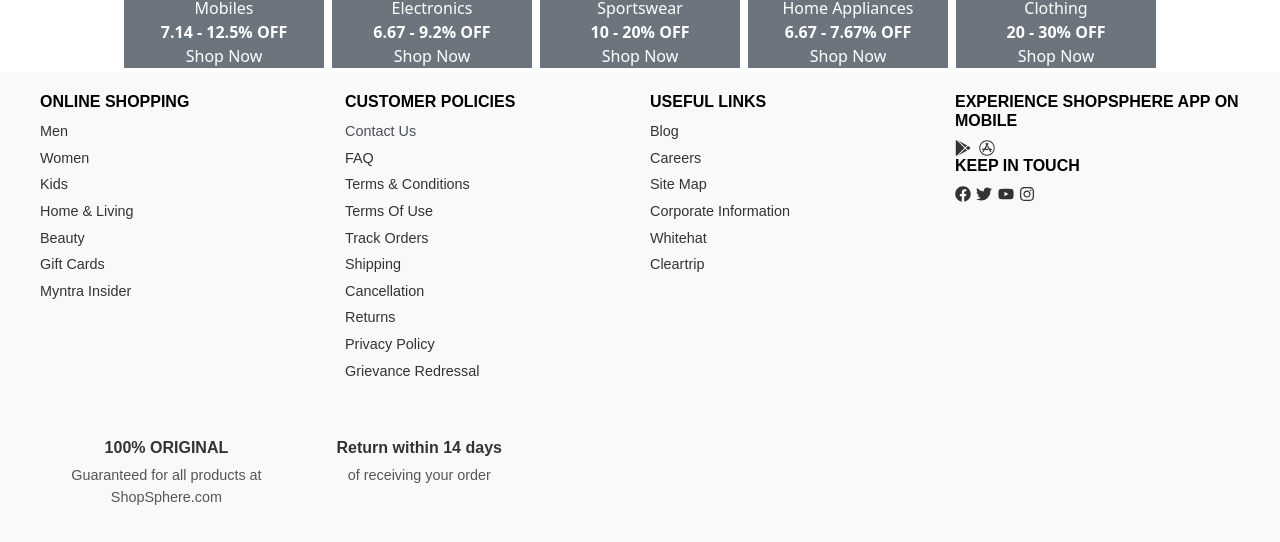
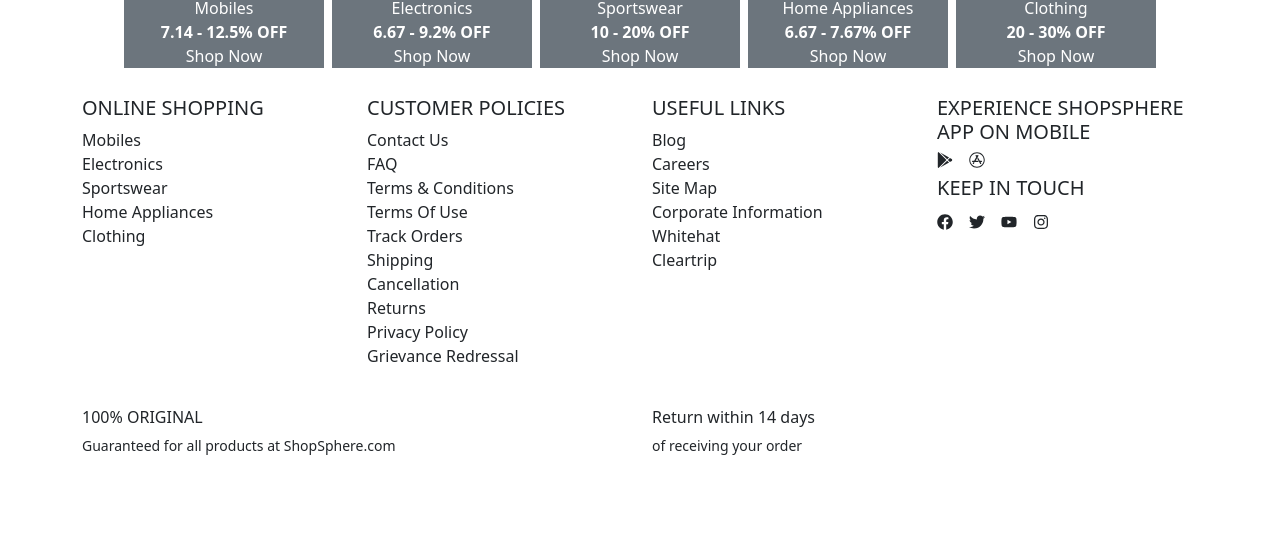
Before and after one commit to mittalkeshav999/Shopsphere, a React (Create React App) app: page / in a window 1280 px wide. Shown: the part 2256-2798 px from the top of the page. After the commit the page ends 2752 px from the top, so only its background shows below. Built offline with nearby package versions, Linux system fonts and the light colour scheme.

Commit message:
Footer Updated

```diff
--- a/src/Compoents/Layout/Footer.css
+++ /dev/null
@@ -1,89 +0,0 @@
-.footer {
-    background-color: #f9f9f9;
-    padding: 20px 40px;
-    font-family: Arial, sans-serif;
-    color: #333;
-  }
-
-  .footer__container {
-    display: flex;
-    flex-wrap: wrap;
-    justify-content: space-between;
-    gap: 20px;
-  }
-
-  .footer__section {
-    flex: 1 1 200px;
-    min-width: 200px;
-  }
-
-  .footer__section h4 {
-    font-size: 1rem;
-    margin-bottom: 10px;
-    font-weight: bold;
-    color: #000;
-  }
-
-  .footer__section ul {
-    list-style: none;
-    padding: 0;
-  }
-
-  .footer__section ul li {
-    margin-bottom: 5px;
-    font-size: 0.9rem;
-    cursor: pointer;
-  }
-
-  .footer__section ul li:hover {
-    text-decoration: underline;
-  }
-
-  .footer_apps{
-    width: 40px;
-    cursor: pointer;
-    display: flex;
-    justify-content:space-between;
-  }
-
-  .footer_socials {
-    width: 80px;
-    cursor: pointer;
-    display: flex;
-    justify-content:space-between;
-  }
-
-  .footer__info {
-    display: flex;
-    justify-content: space-between;
-    flex-wrap: wrap;
-    margin-top: 20px;
-  }
-
-  .footer__info > div {
-    flex: 1 1 200px;
-    min-width: 200px;
-    text-align: center;
-  }
-
-  .footer__info h4 {
-    font-size: 1rem;
-    font-weight: bold;
-  }
-
-  .footer__info p {
-    font-size: 0.9rem;
-    color: #555;
-  }
-
-  /* Responsive Design */
-  @media (max-width: 768px) {
-    .footer__container {
-      flex-direction: column;
-      gap: 10px;
-    }
-
-    .footer__info {
-      flex-direction: column;
-    }
-  }
--- a/src/Compoents/Layout/Footer.js
+++ b/src/Compoents/Layout/Footer.js
@@ -1,94 +1,92 @@
 import React from "react";
-import "./Footer.css";
 import { FaAppStore, FaFacebook, FaYoutube, FaInstagram, FaGooglePlay, FaTwitter } from "react-icons/fa";
 import { Link } from "react-router-dom";
 import { useTranslation } from "../Translation/TranslationContext";
 
 const Footer = () => {
-  const { t } = useTranslation(); // Translation function
+  const { t } = useTranslation();
+
+  const footerSections = [
+    {
+      title: `${t("ONLINE")} ${t("SHOPPING")}`,
+      links: [
+        <Link className="text-decoration-none text-dark" to="/categorypage/Mobiles">{t("Mobiles")}</Link>,
+        <Link className="text-decoration-none text-dark" to="/categorypage/Electronics">{t("Electronics")}</Link>,
+        <Link className="text-decoration-none text-dark" to="/categorypage/Sportswear">{t("Sportswear")}</Link>,
+        <Link className="text-decoration-none text-dark" to="/categorypage/Home Appliances">{`${t("Home")} ${t("Appliances")}`}</Link>,
+        <Link className="text-decoration-none text-dark" to="/categorypage/Clothing">{t("Clothing")}</Link>
+        ],
+    },
+    {
+      title: `${t("CUSTOMER")} ${t("POLICIES")}`,
+      links: [
+        <Link className="text-decoration-none text-dark" to="/contactus">{`${t("Contact")} ${t("Us")}`}</Link>,
+        t("FAQ"),
+        `${t("Terms")} & ${t("Conditions")}`,
+        `${t("Terms")} ${t("Of")} ${t("Use")}`,
+        `${t("Track")} ${t("Orders")}`,
+        t("Shipping"),
+        t("Cancellation"),
+        t("Returns"),
+        `${t("Privacy")} ${t("Policy")}`,
+        `${t("Grievance")} ${t("Redressal")}`,
+      ],
+    },
+    {
+      title: `${t("USEFUL")} ${t("LINKS")}`,
+      links: [t("Blog"), t("Careers"), `${t("Site")} ${t("Map")}`, `${t("Corporate")} ${t("Information")}`, t("Whitehat"), t("Cleartrip")],
+    },
+  ];
+
+  // Social Media Icons
+  const socialIcons = [
+    { icon: <FaFacebook />, link: "#" },
+    { icon: <FaTwitter />, link: "#" },
+    { icon: <FaYoutube/>, link: "#" },
+    { icon: <FaInstagram  />, link: "#" },
+  ];
 
   return (
-    <footer className="footer">
-      <div className="footer__container">
+    <footer className="bg-white text-dark py-4">
+      <div className="container">
+        <div className="row g-4">
+          {footerSections.map((section, index) => (
+            <div key={index} className="col-12 col-md-3">
+              <h5>{section.title}</h5>
+              <ul className="list-unstyled">
+                {section.links.map((link, i) => (
+                  <li key={i}>{link}</li>
+                ))}
+              </ul>
+            </div>
+          ))}
 
-        {/* Online Shopping Section */}
-        <div className="footer__section">
-          <h4>{t("ONLINE")} {t("SHOPPING")}</h4>
-          <ul>
-            <li>{t("Men")}</li>
-            <li>{t("Women")}</li>
-            <li>{t("Kids")}</li>
-            <li>{t("Home")} & {t("Living")}</li>
-            <li>{t("Beauty")}</li>
-            <li>{t("Gift")} {t("Cards")}</li>
-            <li>{t("Myntra")} {t("Insider")}</li>
-          </ul>
-        </div>
+          <div className="col-12 col-md-3 text-center text-md-start">
+            <h5>{t("EXPERIENCE")} {t("SHOPSPHERE")} {t("APP")} {t("ON")} {t("MOBILE")}</h5>
+            <div className="d-flex gap-3 justify-content-center justify-content-md-start my-2">
+              <FaGooglePlay className="text-dark" />
+              <FaAppStore className="text-dark" />
+            </div>
 
-        {/* Customer Policies Section */}
-        <div className="footer__section">
-          <h4>{t("CUSTOMER")} {t("POLICIES")}</h4>
-          <ul>
-            <li>
-              <Link className="text-decoration-none text-dark-emphasis" to="/contactus">
-                {t("Contact")} {t("Us")}
-              </Link>
-            </li>
-            <li>{t("FAQ")}</li>
-            <li>{t("Terms")} & {t("Conditions")}</li>
-            <li>{t("Terms")} {t("Of")} {t("Use")}</li>
-            <li>{t("Track")} {t("Orders")}</li>
-            <li>{t("Shipping")}</li>
-            <li>{t("Cancellation")}</li>
-            <li>{t("Returns")}</li>
-            <li>{t("Privacy")} {t("Policy")}</li>
-            <li>{t("Grievance")} {t("Redressal")}</li>
-          </ul>
-        </div>
-
-        {/* Useful Links Section */}
-        <div className="footer__section">
-          <h4>{t("USEFUL")} {t("LINKS")}</h4>
-          <ul>
-            <li>{t("Blog")}</li>
-            <li>{t("Careers")}</li>
-            <li>{t("Site")} {t("Map")}</li>
-            <li>{t("Corporate")} {t("Information")}</li>
-            <li>{t("Whitehat")}</li>
-            <li>{t("Cleartrip")}</li>
-          </ul>
-        </div>
-
-        {/* Mobile App Section */}
-        <div className="footer__section">
-          <h4>{t("EXPERIENCE")} {t("SHOPSPHERE")} {t("APP")} {t("ON")} {t("MOBILE")}</h4>
-          <div className="footer_apps">
-            <FaGooglePlay className="footer_icon" />
-            <FaAppStore className="footer_icon" />
-          </div>
-
-          {/* Social Media Links */}
-          <h4>{t("KEEP")} {t("IN")} {t("TOUCH")}</h4>
-          <div className="footer_socials">
-            <FaFacebook className="footer_icon" />
-            <FaTwitter className="footer_icon" />
-            <FaYoutube className="footer_icon" />
-            <FaInstagram className="footer_icon" />
+            <h5>{t("KEEP")} {t("IN")} {t("TOUCH")}</h5>
+            <div className="d-flex gap-3 justify-content-center justify-content-md-start my-2">
+              {socialIcons.map((item, i) => (
+                <a key={i} href={item.link} className="text-dark">{item.icon}</a>
+              ))}
+            </div>
           </div>
         </div>
 
-        {/* Additional Info Section */}
-        <div className="footer__info">
-          <div>
-            <h4>{t("100%")} {t("ORIGINAL")}</h4>
-            <p>{t("Guaranteed")} {t("for")} {t("all")} {t("products")} {t("at")} {t("ShopSphere.com")}</p>
+        <div className="row mt-4">
+          <div className="col-12 col-md-6 text-center text-md-start">
+            <h6>{t("100%")} {t("ORIGINAL")}</h6>
+            <p className="small">{t("Guaranteed")} {t("for")} {t("all")} {t("products")} {t("at")} {t("ShopSphere.com")}</p>
           </div>
-          <div>
-            <h4>{t("Return")} {t("within")} {t("14")} {t("days")}</h4>
-            <p>{t("of")} {t("receiving")} {t("your")} {t("order")}</p>
+          <div className="col-12 col-md-6 text-center text-md-start">
+            <h6>{t("Return")} {t("within")} {t("14")} {t("days")}</h6>
+            <p className="small">{t("of")} {t("receiving")} {t("your")} {t("order")}</p>
           </div>
         </div>
-
       </div>
     </footer>
   );
```
